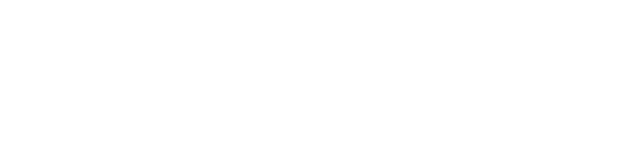
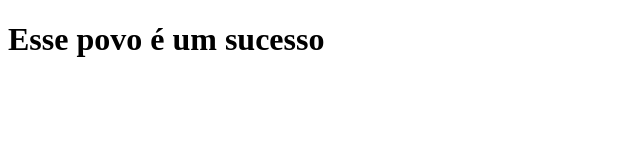
Before and after one commit to Thiago-we/covid, a plain HTML site: page novo.html in a window 1280 px wide. Shown: the whole page, without its empty margins (0-640 px from the left). Drawn offline with Linux system fonts and the light colour scheme.

Commit message:
branch stage

```diff
--- a/novo.html
+++ b/novo.html
@@ -7,6 +7,7 @@
     <title>Novo HTML</title>
 </head>
 <body>
+    <h1>Esse povo é um sucesso</h1>
 
 </body>
 </html>
```
